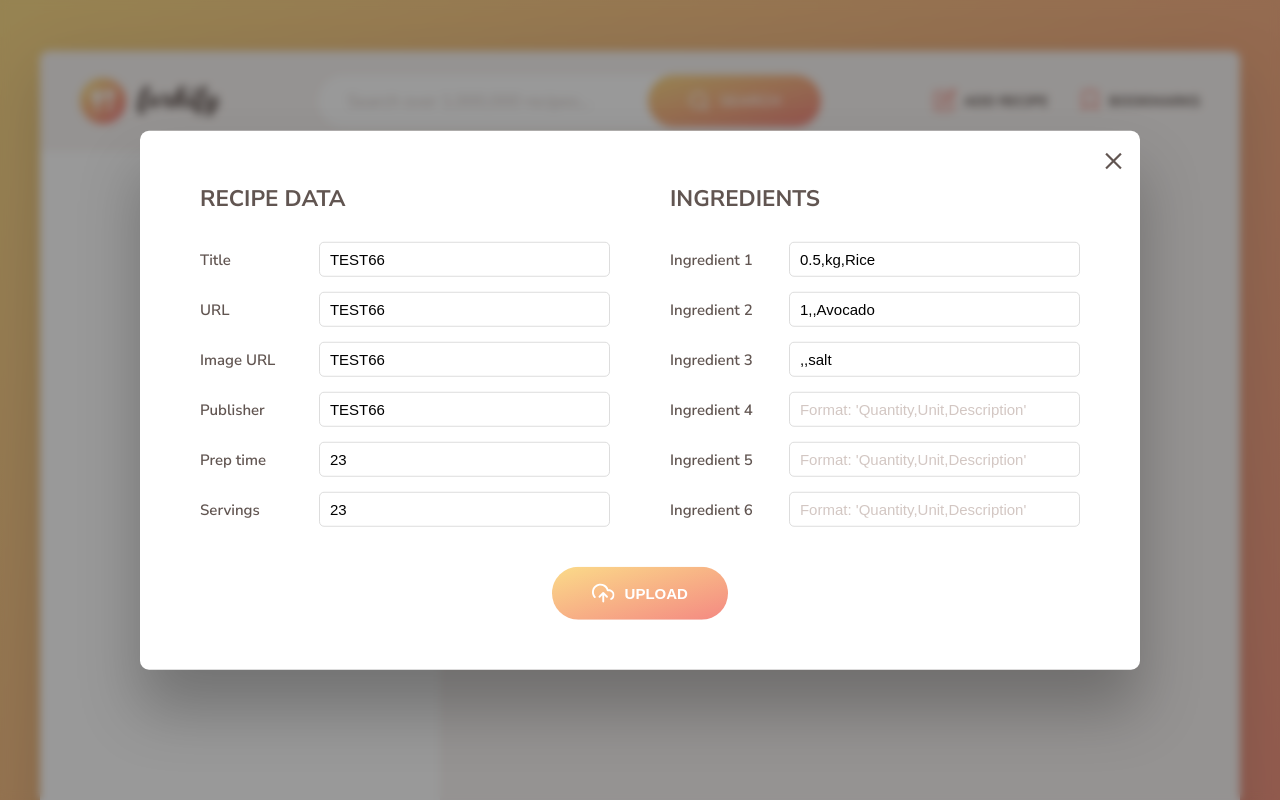
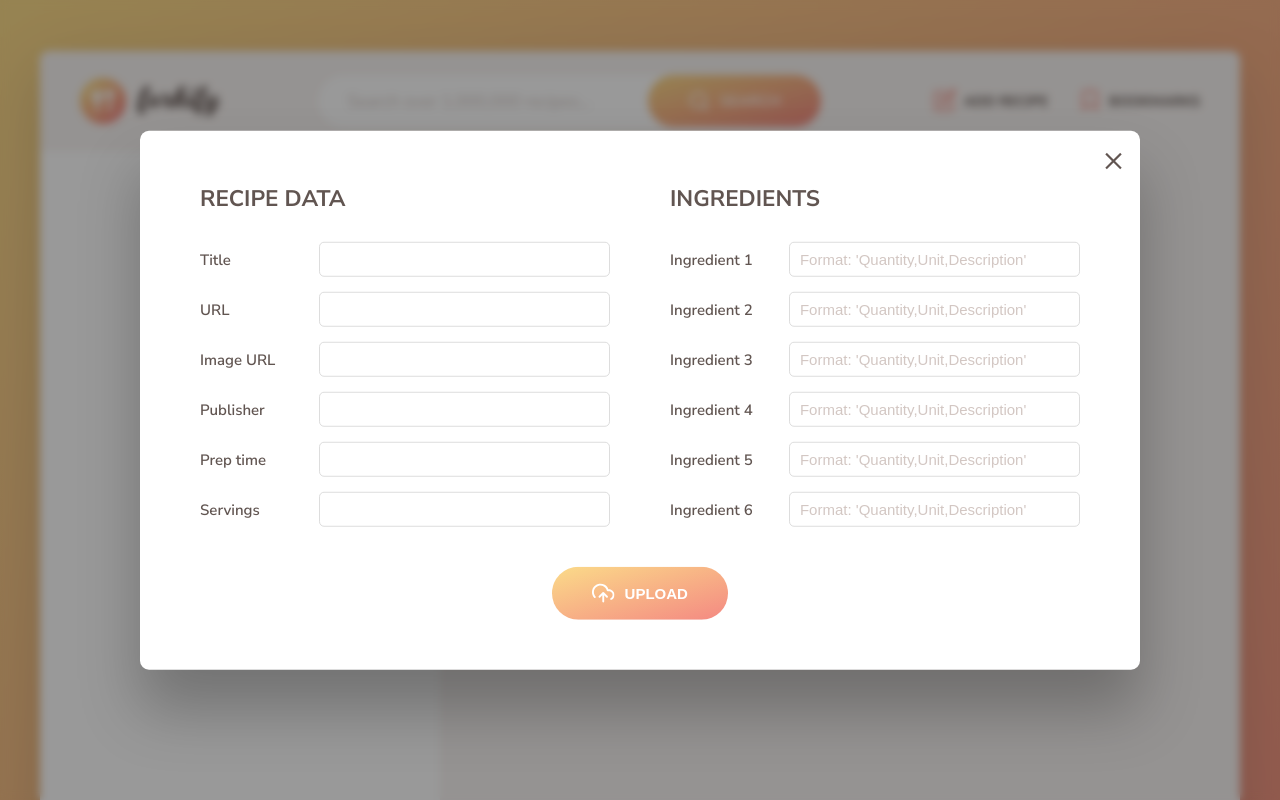
Before and after one commit to cerberusCyphers/forkify, a website built with Parcel: page index.html in a window 1280 px wide. Both pictures are taken after a click on the button "ADD RECIPE". Shown: the top 800 px of the page. Built offline with nearby package versions, Linux system fonts and the light colour scheme.

Commit message:
removed test text

```diff
--- a/index.html
+++ b/index.html
@@ -263,24 +263,23 @@
         <div class="upload__column">
           <h3 class="upload__heading">Recipe data</h3>
           <label>Title</label>
-          <input value="TEST66" required name="title" type="text" />
+          <input required name="title" type="text" />
           <label>URL</label>
-          <input value="TEST66" required name="sourceUrl" type="text" />
+          <input required name="sourceUrl" type="text" />
           <label>Image URL</label>
-          <input value="TEST66" required name="image" type="text" />
+          <input required name="image" type="text" />
           <label>Publisher</label>
-          <input value="TEST66" required name="publisher" type="text" />
+          <input required name="publisher" type="text" />
           <label>Prep time</label>
-          <input value="23" required name="cookingTime" type="number" />
+          <input required name="cookingTime" type="number" />
           <label>Servings</label>
-          <input value="23" required name="servings" type="number" />
+          <input required name="servings" type="number" />
         </div>
 
         <div class="upload__column">
           <h3 class="upload__heading">Ingredients</h3>
           <label>Ingredient 1</label>
           <input
-            value="0.5,kg,Rice"
             type="text"
             required
             name="ingredient-1"
@@ -288,14 +287,12 @@
           />
           <label>Ingredient 2</label>
           <input
-            value="1,,Avocado"
             type="text"
             name="ingredient-2"
             placeholder="Format: 'Quantity,Unit,Description'"
           />
           <label>Ingredient 3</label>
           <input
-            value=",,salt"
             type="text"
             name="ingredient-3"
             placeholder="Format: 'Quantity,Unit,Description'"
```
